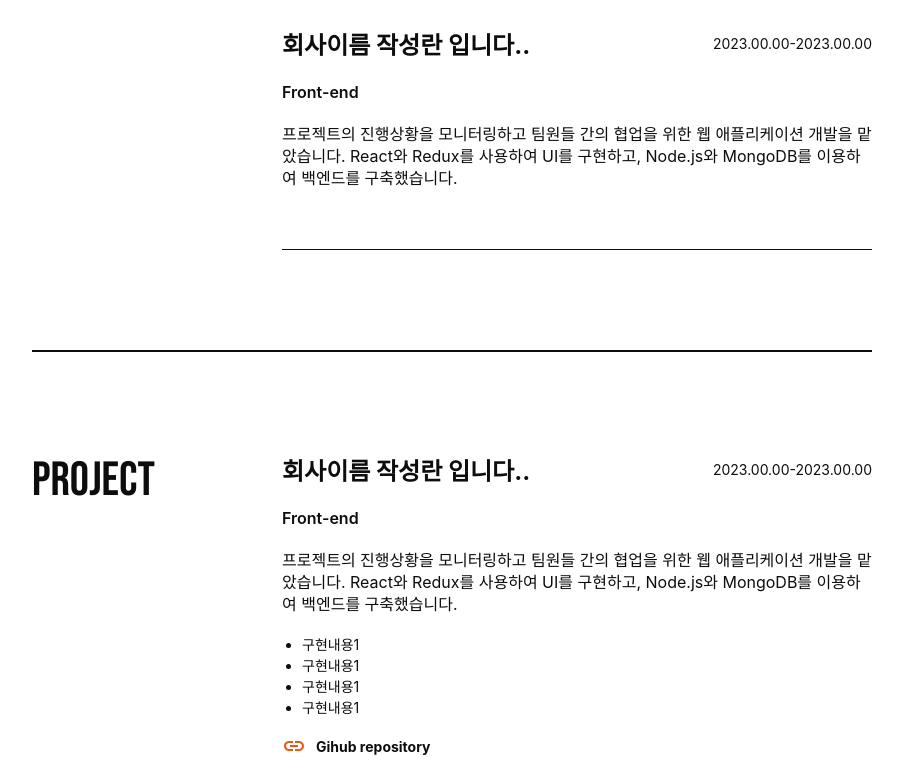
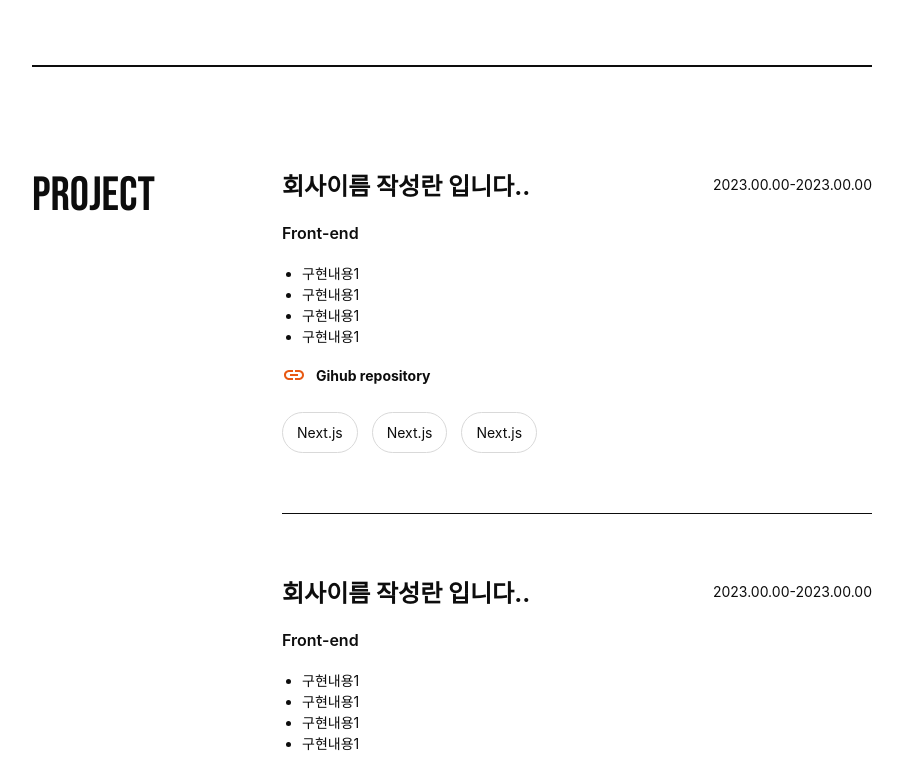
Before and after one commit to In-N-Out-Dev/PortfolioHub, a React (Vite) app: page / in a window 1280 px wide. Shown: the part 2020-2795 px from the top of the page, without its empty margins (308-1211 px from the left). Built offline with nearby package versions, Linux system fonts and the light colour scheme.

Commit message:
FIX: typo for content

```diff
--- a/src/components/career/careerData.ts
+++ b/src/components/career/careerData.ts
@@ -2,26 +2,26 @@ const CAREER_DATA = [
   {
     company: '회사이름 작성란 입니다..',
     position: 'Front-end',
-    contnets:
+    contents:
       '프로젝트의 진행상황을 모니터링하고 팀원들 간의 협업을 위한 웹 애플리케이션 개발을 맡았습니다. React와 Redux를 사용하여 UI를 구현하고, Node.js와 MongoDB를 이용하여 백엔드를 구축했습니다.',
     date: '2023.01- 재직중',
-    cureentCompany: true,
+    currentCompany: true,
   },
   {
     company: '회사이름 작성란 입니다..',
     position: 'Front-end',
-    contnets:
+    contents:
       '프로젝트의 진행상황을 모니터링하고 팀원들 간의 협업을 위한 웹 애플리케이션 개발을 맡았습니다. React와 Redux를 사용하여 UI를 구현하고, Node.js와 MongoDB를 이용하여 백엔드를 구축했습니다.',
     date: '2023.00.00-2023.00.00',
-    cureentCompany: false,
+    currentCompany: false,
   },
   {
     company: '회사이름 작성란 입니다..',
     position: 'Front-end',
-    contnets:
+    contents:
       '프로젝트의 진행상황을 모니터링하고 팀원들 간의 협업을 위한 웹 애플리케이션 개발을 맡았습니다. React와 Redux를 사용하여 UI를 구현하고, Node.js와 MongoDB를 이용하여 백엔드를 구축했습니다.',
     date: '2023.00.00-2023.00.00',
-    cureentCompany: false,
+    currentCompany: false,
   },
 ];
 
--- a/src/contents/introduceData.ts
+++ b/src/contents/introduceData.ts
@@ -1,7 +1,7 @@
 const INTRODUCE_DATA = {
   title: '안녕하세요.',
   name: '홍길동',
-  contnets:
+  contents:
     '전공으로 컴퓨터 공학을 공부하고 현재는 웹 개발 분야에서 경력을 쌓고 있습니다.전공으로 컴퓨터 공학을 공부하고 현재는 웹 개발 분야에서 경력을 쌓고 있습니다. 전공으로 컴퓨터 공학을 공부하고 현재는 웹 개발 분야에서 경력을 쌓고 있습니다.',
   contact: 'whoareyou.gmail.com',
   resume: [
--- a/src/contents/projectData.ts
+++ b/src/contents/projectData.ts
@@ -2,7 +2,7 @@ const PROJECT_DATA = [
   {
     company: '회사이름 작성란 입니다..',
     position: 'Front-end',
-    contnets:
+    contents:
       '프로젝트의 진행상황을 모니터링하고 팀원들 간의 협업을 위한 웹 애플리케이션 개발을 맡았습니다. React와 Redux를 사용하여 UI를 구현하고, Node.js와 MongoDB를 이용하여 백엔드를 구축했습니다.',
     date: '2023.00.00-2023.00.00',
     projectFeature: ['구현내용1', '구현내용1', '구현내용1', '구현내용1'],
@@ -12,7 +12,7 @@ const PROJECT_DATA = [
   {
     company: '회사이름 작성란 입니다..',
     position: 'Front-end',
-    contnets:
+    contents:
       '프로젝트의 진행상황을 모니터링하고 팀원들 간의 협업을 위한 웹 애플리케이션 개발을 맡았습니다. React와 Redux를 사용하여 UI를 구현하고, Node.js와 MongoDB를 이용하여 백엔드를 구축했습니다.',
     date: '2023.00.00-2023.00.00',
     projectFeature: ['구현내용1', '구현내용1', '구현내용1', '구현내용1'],
@@ -22,7 +22,7 @@ const PROJECT_DATA = [
   {
     company: '회사이름 작성란 입니다..',
     position: 'Front-end',
-    contnets:
+    contents:
       '프로젝트의 진행상황을 모니터링하고 팀원들 간의 협업을 위한 웹 애플리케이션 개발을 맡았습니다. React와 Redux를 사용하여 UI를 구현하고, Node.js와 MongoDB를 이용하여 백엔드를 구축했습니다.',
     date: '2023.00.00-2023.00.00',
     projectFeature: ['구현내용1', '구현내용1', '구현내용1', '구현내용1'],
```
